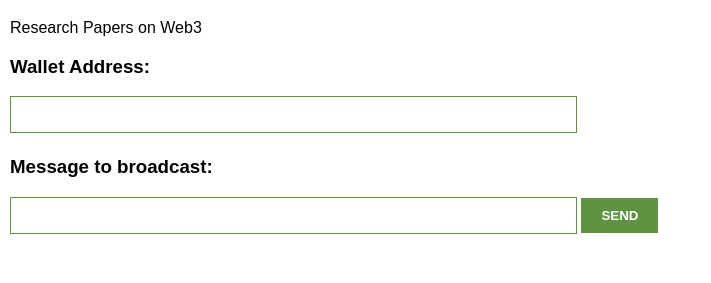
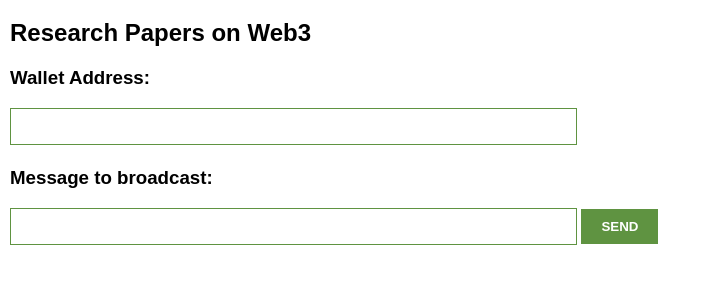
Before and after one commit to GEEGABYTE1/Euler, a plain HTML site: page js/index.html in a window 1280 px wide. Shown: the part 71-354 px from the top of the page, without its empty margins (0-711 px from the left). Drawn offline with Linux system fonts and the light colour scheme.

Commit message:
format updates

```diff
--- a/js/index.html
+++ b/js/index.html
@@ -1,16 +1,12 @@
 <!DOCTYPE html>
+<link rel="stylesheet" href="index.css">
     <head>
-        <link rel="stylesheet" href="index.css">
+        <h1>Euler</h1>
+        <h2>Research Papers on Web3</h2>
+
 
     </head>
     <body>
-
-        <h1>Euler</h1>
-        Research Papers on Web3
-
-        <!-- <h3>Chain:</h3>
-        <input type="text" id="input-nft-address"> -->
-
         <h3>Wallet Address:</h3>
         <input type="text" id="input-nft-address">
 
```
